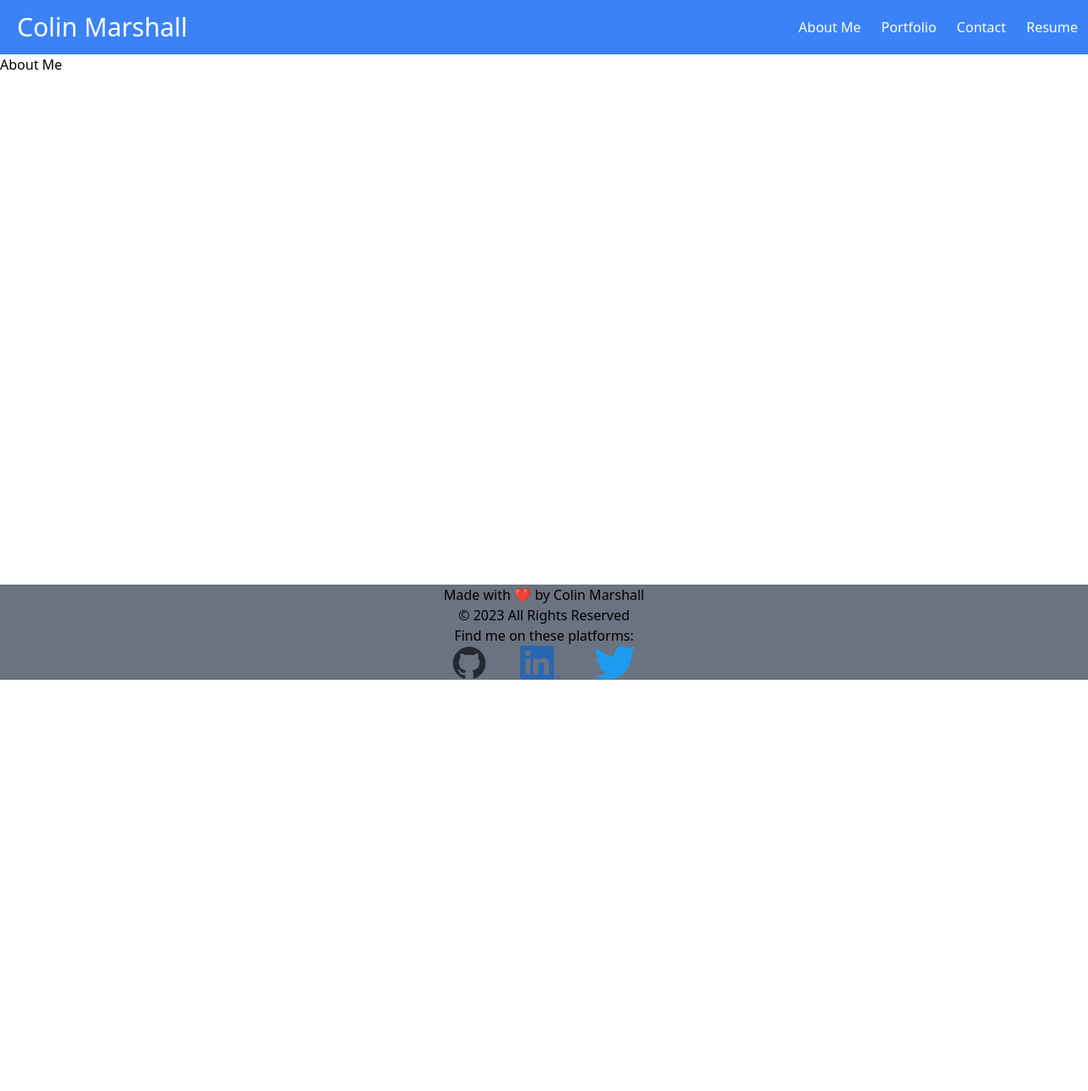
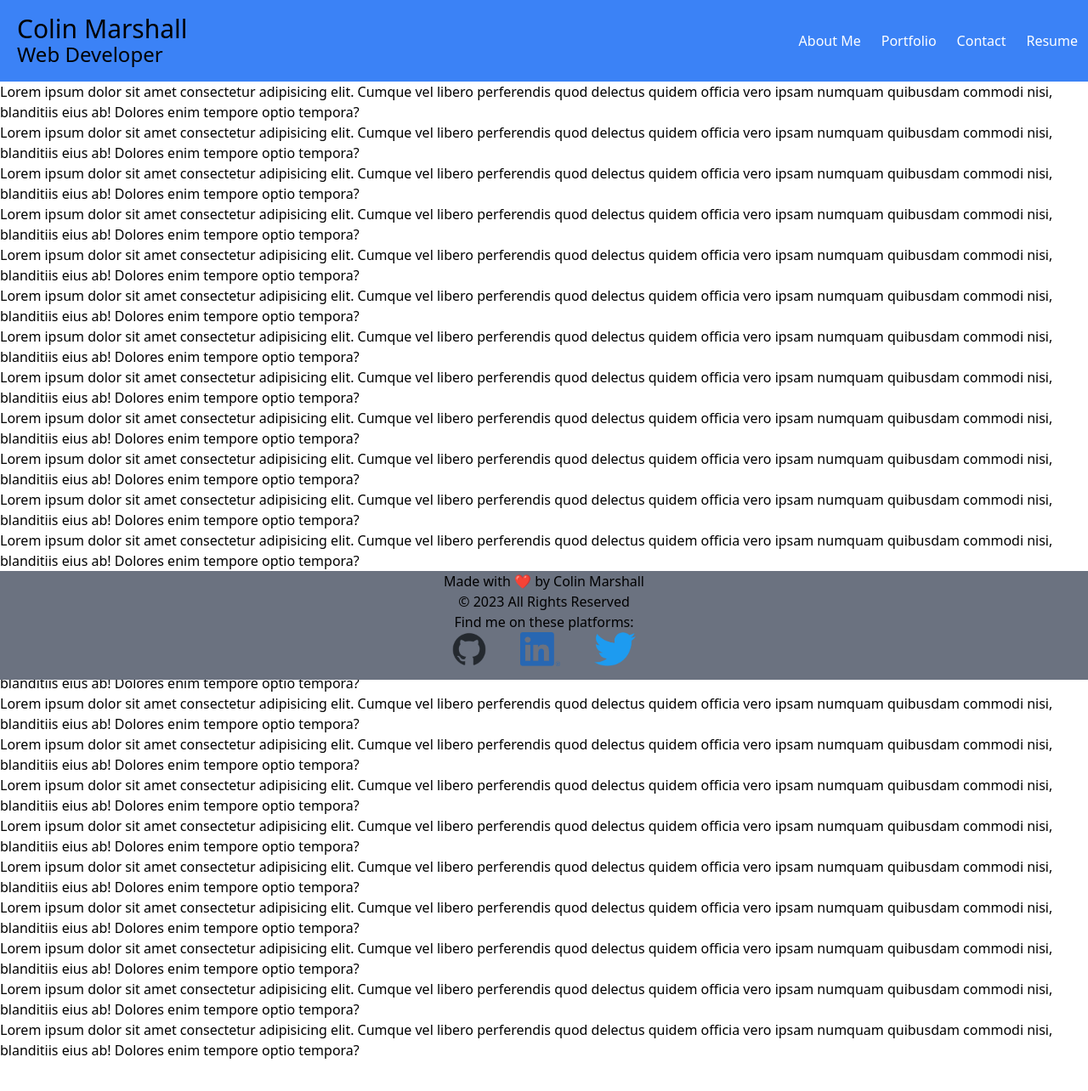
Before and after one commit to CascadeColin/Portfolio, a React (Create React App) app: page / in a window 1280 px wide. Shown: the top 1284 px of the page at 85% size. Before the commit the page ends 800 px from the top, so only its background shows below. Built offline with nearby package versions, Linux system fonts and the light colour scheme.

Commit message:
updated header to be sticky; fixed bug that was making header and footer cover page content

```diff
--- a/src/app.jsx
+++ b/src/app.jsx
@@ -14,7 +14,8 @@ import { menuList } from "./helpers/menuList";
 export default function App() {
   return (
     // "min-h-screen flex flex-col" required to set up sticky footer
-    <div className="app min-h-screen flex flex-col">
+    // "mb-32 required to prevent footer from covering content (assuming h-32 for footer)"
+    <div className="app min-h-screen mb-32 flex flex-col">
       <Main menuList={menuList} />
       <Footer footerLinks={footerLinks} />
     </div>
--- a/src/footer/footer.jsx
+++ b/src/footer/footer.jsx
@@ -12,14 +12,14 @@ export default function header({ footerLinks }) {
   const year = new Date().getFullYear();
 
   return (
-    // "mt-auto" required for making footer sticky
-    <div className="flex-col bg-gray-500 mt-auto">
+    // Update "margin bottom" for App component if "height" value is changed here - prevents sticky footer covering content
+    <footer className="flex-col bg-gray-500 fixed bottom-0 w-full h-32">
       <h1 className="flex justify-center">Made with ❤️ by Colin Marshall</h1>
       <h1 className="flex justify-center">
       © {year} All Rights Reserved
       </h1>
         <h1 className="flex justify-center">Find me on these platforms:</h1>
-      <footer className="flex justify-center">
+      <div className="flex justify-center">
         {footerLinks.map((item) => {
           return (
             <a href={item.href} key={item.id}>
@@ -27,7 +27,7 @@ export default function header({ footerLinks }) {
             </a>
           );
         })}
-      </footer>
-    </div>
+      </div>
+    </footer>
   );
 }
--- a/src/main/navigation.jsx
+++ b/src/main/navigation.jsx
@@ -62,10 +62,12 @@ export default function Main({ menuList }) {
   });
 
   return (
+    // "fixed top-0 w-full" makes the header sticky to top of page.
+    // if header height is changed, change component "margin top" by the same amount.  for example, "h-24" for header means "mt-24" is needed for each subcomponent
     <div>
       {/* if screen size is 639px or less */}
       <MediaQuery maxWidth={639}>
-        <div className="bg-blue-500 h-24 flex justify-between">
+        <div className="bg-blue-500 h-24 flex justify-between fixed top-0 w-full">
           <h3 className="absolute top-5 left-5 text-3xl font-medium leading-7">
             Colin Marshall
             <br />
@@ -94,7 +96,11 @@ export default function Main({ menuList }) {
             >
               <ul>
                 {menuList.map((item) => {
-                  return <li key={item.id} onClick={() => pageHandler(item.name)}>{item.name}</li>;
+                  return (
+                    <li key={item.id} onClick={() => pageHandler(item.name)}>
+                      {item.name}
+                    </li>
+                  );
                 })}
               </ul>
             </div>
@@ -104,21 +110,27 @@ export default function Main({ menuList }) {
       </MediaQuery>
       {/* if screen size is 640px or more */}
       <MediaQuery minWidth={640}>
-        <div className="bg-blue-500 h-16 flex justify-between items-center">
-          <h1 className="text-white pl-5 font-medium text-3xl">
+        <div className="bg-blue-500 h-24 flex justify-end items-center fixed top-0 w-full">
+          <h3 className="absolute top-5 left-5 text-3xl font-medium leading-7">
             Colin Marshall
-          </h1>
+            <br />
+            <span className="text-2xl font-medium">Web Developer</span>
+          </h3>
           <div className="text-white">
-            <button className="px-3">
-              <a href="#about" onClick={() => pageHandler('About')}>About Me</a>
+            <button className="pr-3">
+              <a href="#about" onClick={() => pageHandler("About")}>
+                About Me
+              </a>
             </button>
             <button className="px-3">
-              <a href="#portfolio" onClick={() => pageHandler('Portfolio')}>Portfolio</a>
+              <a href="#portfolio" onClick={() => pageHandler("Portfolio")}>
+                Portfolio
+              </a>
             </button>
-            <button className="px-3" onClick={() => pageHandler('Contact')}>
+            <button className="px-3" onClick={() => pageHandler("Contact")}>
               <a href="#contact">Contact</a>
             </button>
-            <button className="px-3" onClick={() => pageHandler('Resume')}>
+            <button className="px-3" onClick={() => pageHandler("Resume")}>
               <a href="#resume">Resume</a>
             </button>
           </div>
--- a/src/main/pages/aboutMe.jsx
+++ b/src/main/pages/aboutMe.jsx
@@ -1,7 +1,153 @@
-import React from 'react'
+import React from "react";
 
 export default function About() {
-    return (
-        <div>About Me</div>
-    )
+  return (
+    // "mt-24" prevents content being covered by sticky header.  If this is bugged, verify that current "mt" value matched the "h" value in navigation.jsx
+    <div className="mt-24">
+      <p>
+        Lorem ipsum dolor sit amet consectetur adipisicing elit. Cumque vel
+        libero perferendis quod delectus quidem officia vero ipsam numquam
+        quibusdam commodi nisi, blanditiis eius ab! Dolores enim tempore optio
+        tempora?
+      </p>
+      <p>
+        Lorem ipsum dolor sit amet consectetur adipisicing elit. Cumque vel
+        libero perferendis quod delectus quidem officia vero ipsam numquam
+        quibusdam commodi nisi, blanditiis eius ab! Dolores enim tempore optio
+        tempora?
+      </p>
+      <p>
+        Lorem ipsum dolor sit amet consectetur adipisicing elit. Cumque vel
+        libero perferendis quod delectus quidem officia vero ipsam numquam
+        quibusdam commodi nisi, blanditiis eius ab! Dolores enim tempore optio
+        tempora?
+      </p>
+      <p>
+        Lorem ipsum dolor sit amet consectetur adipisicing elit. Cumque vel
+        libero perferendis quod delectus quidem officia vero ipsam numquam
+        quibusdam commodi nisi, blanditiis eius ab! Dolores enim tempore optio
+        tempora?
+      </p>
+      <p>
+        Lorem ipsum dolor sit amet consectetur adipisicing elit. Cumque vel
+        libero perferendis quod delectus quidem officia vero ipsam numquam
+        quibusdam commodi nisi, blanditiis eius ab! Dolores enim tempore optio
+        tempora?
+      </p>
+      <p>
+        Lorem ipsum dolor sit amet consectetur adipisicing elit. Cumque vel
+        libero perferendis quod delectus quidem officia vero ipsam numquam
+        quibusdam commodi nisi, blanditiis eius ab! Dolores enim tempore optio
+        tempora?
+      </p>
+      <p>
+        Lorem ipsum dolor sit amet consectetur adipisicing elit. Cumque vel
+        libero perferendis quod delectus quidem officia vero ipsam numquam
+        quibusdam commodi nisi, blanditiis eius ab! Dolores enim tempore optio
+        tempora?
+      </p>
+      <p>
+        Lorem ipsum dolor sit amet consectetur adipisicing elit. Cumque vel
+        libero perferendis quod delectus quidem officia vero ipsam numquam
+        quibusdam commodi nisi, blanditiis eius ab! Dolores enim tempore optio
+        tempora?
+      </p>
+      <p>
+        Lorem ipsum dolor sit amet consectetur adipisicing elit. Cumque vel
+        libero perferendis quod delectus quidem officia vero ipsam numquam
+        quibusdam commodi nisi, blanditiis eius ab! Dolores enim tempore optio
+        tempora?
+      </p>
+      <p>
+        Lorem ipsum dolor sit amet consectetur adipisicing elit. Cumque vel
+        libero perferendis quod delectus quidem officia vero ipsam numquam
+        quibusdam commodi nisi, blanditiis eius ab! Dolores enim tempore optio
+        tempora?
+      </p>
+      <p>
+        Lorem ipsum dolor sit amet consectetur adipisicing elit. Cumque vel
+        libero perferendis quod delectus quidem officia vero ipsam numquam
+        quibusdam commodi nisi, blanditiis eius ab! Dolores enim tempore optio
+        tempora?
+      </p>
+      <p>
+        Lorem ipsum dolor sit amet consectetur adipisicing elit. Cumque vel
+        libero perferendis quod delectus quidem officia vero ipsam numquam
+        quibusdam commodi nisi, blanditiis eius ab! Dolores enim tempore optio
+        tempora?
+      </p>
+      <p>
+        Lorem ipsum dolor sit amet consectetur adipisicing elit. Cumque vel
+        libero perferendis quod delectus quidem officia vero ipsam numquam
+        quibusdam commodi nisi, blanditiis eius ab! Dolores enim tempore optio
+        tempora?
+      </p>
+      <p>
+        Lorem ipsum dolor sit amet consectetur adipisicing elit. Cumque vel
+        libero perferendis quod delectus quidem officia vero ipsam numquam
+        quibusdam commodi nisi, blanditiis eius ab! Dolores enim tempore optio
+        tempora?
+      </p>
+      <p>
+        Lorem ipsum dolor sit amet consectetur adipisicing elit. Cumque vel
+        libero perferendis quod delectus quidem officia vero ipsam numquam
+        quibusdam commodi nisi, blanditiis eius ab! Dolores enim tempore optio
+        tempora?
+      </p>
+      <p>
+        Lorem ipsum dolor sit amet consectetur adipisicing elit. Cumque vel
+        libero perferendis quod delectus quidem officia vero ipsam numquam
+        quibusdam commodi nisi, blanditiis eius ab! Dolores enim tempore optio
+        tempora?
+      </p>
+      <p>
+        Lorem ipsum dolor sit amet consectetur adipisicing elit. Cumque vel
+        libero perferendis quod delectus quidem officia vero ipsam numquam
+        quibusdam commodi nisi, blanditiis eius ab! Dolores enim tempore optio
+        tempora?
+      </p>
+      <p>
+        Lorem ipsum dolor sit amet consectetur adipisicing elit. Cumque vel
+        libero perferendis quod delectus quidem officia vero ipsam numquam
+        quibusdam commodi nisi, blanditiis eius ab! Dolores enim tempore optio
+        tempora?
+      </p>
+      <p>
+        Lorem ipsum dolor sit amet consectetur adipisicing elit. Cumque vel
+        libero perferendis quod delectus quidem officia vero ipsam numquam
+        quibusdam commodi nisi, blanditiis eius ab! Dolores enim tempore optio
+        tempora?
+      </p>
+      <p>
+        Lorem ipsum dolor sit amet consectetur adipisicing elit. Cumque vel
+        libero perferendis quod delectus quidem officia vero ipsam numquam
+        quibusdam commodi nisi, blanditiis eius ab! Dolores enim tempore optio
+        tempora?
+      </p>
+      <p>
+        Lorem ipsum dolor sit amet consectetur adipisicing elit. Cumque vel
+        libero perferendis quod delectus quidem officia vero ipsam numquam
+        quibusdam commodi nisi, blanditiis eius ab! Dolores enim tempore optio
+        tempora?
+      </p>
+      <p>
+        Lorem ipsum dolor sit amet consectetur adipisicing elit. Cumque vel
+        libero perferendis quod delectus quidem officia vero ipsam numquam
+        quibusdam commodi nisi, blanditiis eius ab! Dolores enim tempore optio
+        tempora?
+      </p>
+      <p>
+        Lorem ipsum dolor sit amet consectetur adipisicing elit. Cumque vel
+        libero perferendis quod delectus quidem officia vero ipsam numquam
+        quibusdam commodi nisi, blanditiis eius ab! Dolores enim tempore optio
+        tempora?
+      </p>
+      <p>
+        Lorem ipsum dolor sit amet consectetur adipisicing elit. Cumque vel
+        libero perferendis quod delectus quidem officia vero ipsam numquam
+        quibusdam commodi nisi, blanditiis eius ab! Dolores enim tempore optio
+        tempora?
+      </p>
+    </div>
+  );
 }
--- a/src/main/pages/contact.jsx
+++ b/src/main/pages/contact.jsx
@@ -1,7 +1,10 @@
-import React from 'react'
+import React from "react";
 
 export default function Contact() {
-    return (
-        <div>Contact Me!</div>
-    )
+  return (
+    // "mt-24" prevents content being covered by sticky header.  If this is bugged, verify that current "mt" value matched the "h" value in navigation.jsx
+    <div className="mt-24">
+      <p>Contact Me</p>
+    </div>
+  );
 }
--- a/src/main/pages/portfolio.jsx
+++ b/src/main/pages/portfolio.jsx
@@ -1,7 +1,10 @@
-import React from 'react'
+import React from "react";
 
 export default function Portfolio() {
-    return (
-        <div>Portfolio!</div>
-    )
+  return (
+    // "mt-24" prevents content being covered by sticky header.  If this is bugged, verify that current "mt" value matched the "h" value in navigation.jsx
+    <div className="mt-24">
+      <p>Portfolio</p>
+    </div>
+  );
 }
--- a/src/main/pages/resume.jsx
+++ b/src/main/pages/resume.jsx
@@ -1,7 +1,10 @@
-import React from 'react'
+import React from "react";
 
 export default function Resume() {
-    return (
-        <div>Resume!</div>
-    )
+  return (
+    // "mt-24" prevents content being covered by sticky header.  If this is bugged, verify that current "mt" value matched the "h" value in navigation.jsx
+    <div className="mt-24">
+      <p>Resume</p>
+    </div>
+  );
 }
```
